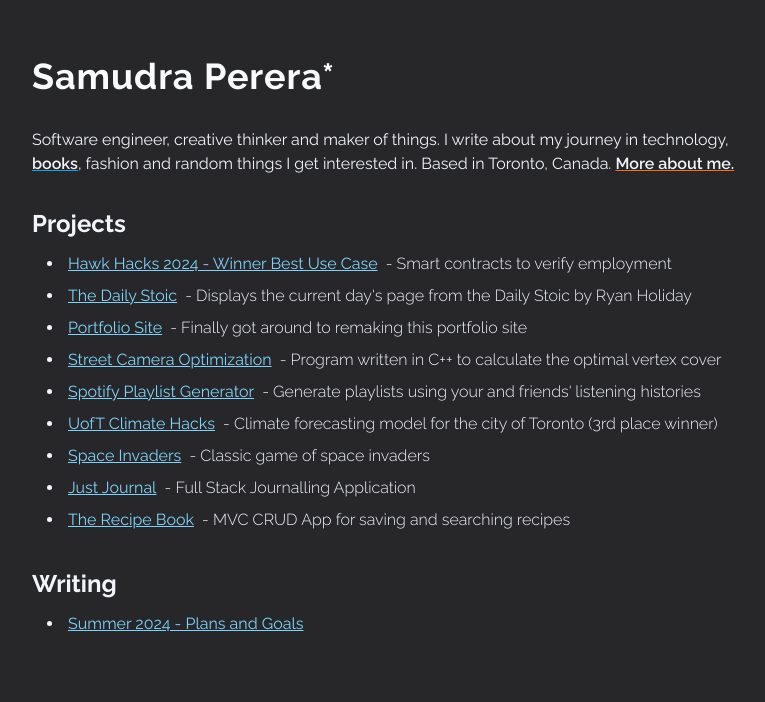
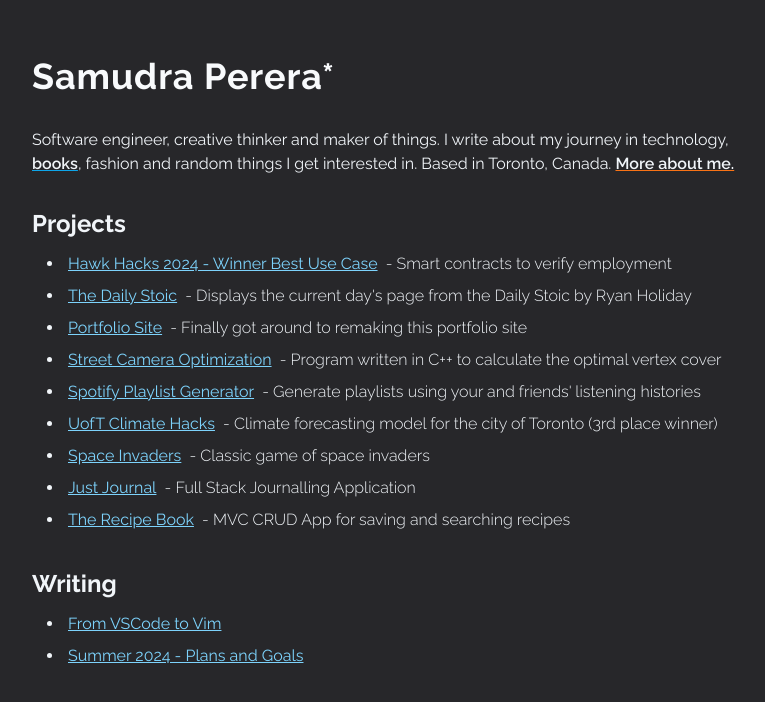
Before and after one commit to samudra-perera/portfolio-site, a React (Vite) app: page / in a window 1280 px wide. Shown: the top 702 px of the page, without its empty margins (240-1005 px from the left). Built offline with nearby package versions, Linux system fonts and the light colour scheme.

Commit message:
Feat WIP: Writing VScode to VIM

```diff
--- a/src/data/writing/writing.ts
+++ b/src/data/writing/writing.ts
@@ -1,4 +1,5 @@
 const writingData = [
+  { id: 2, name: "From VSCode to Vim", url: "vim" },
   { id: 1, name: "Summer 2024 - Plans and Goals", url: "Summer2k24" },
 ];
 
```
Also changed, not shown: public/markdown/vim.md (added, +5 -0 lines), public/images/writing/vim.webp (added).
